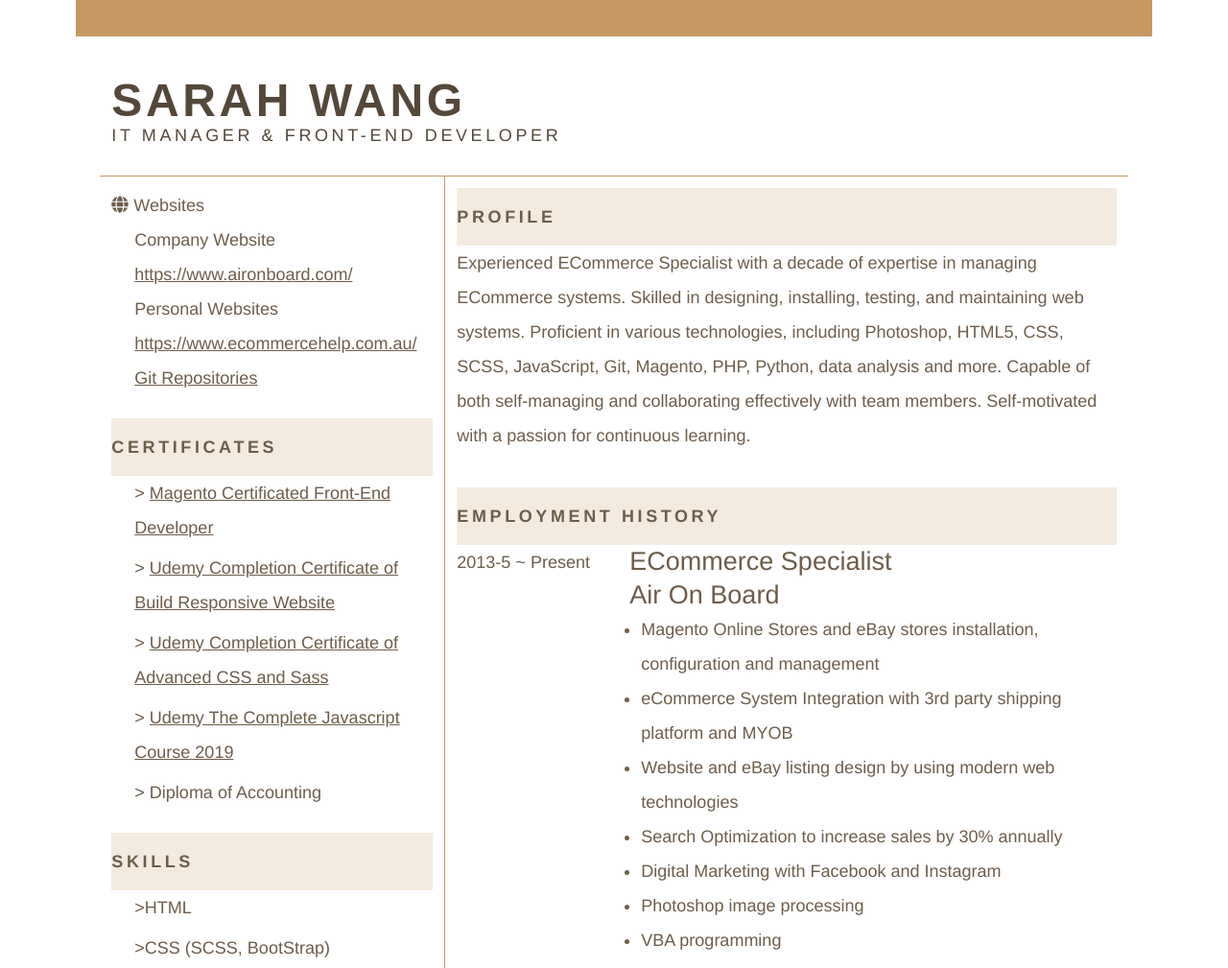
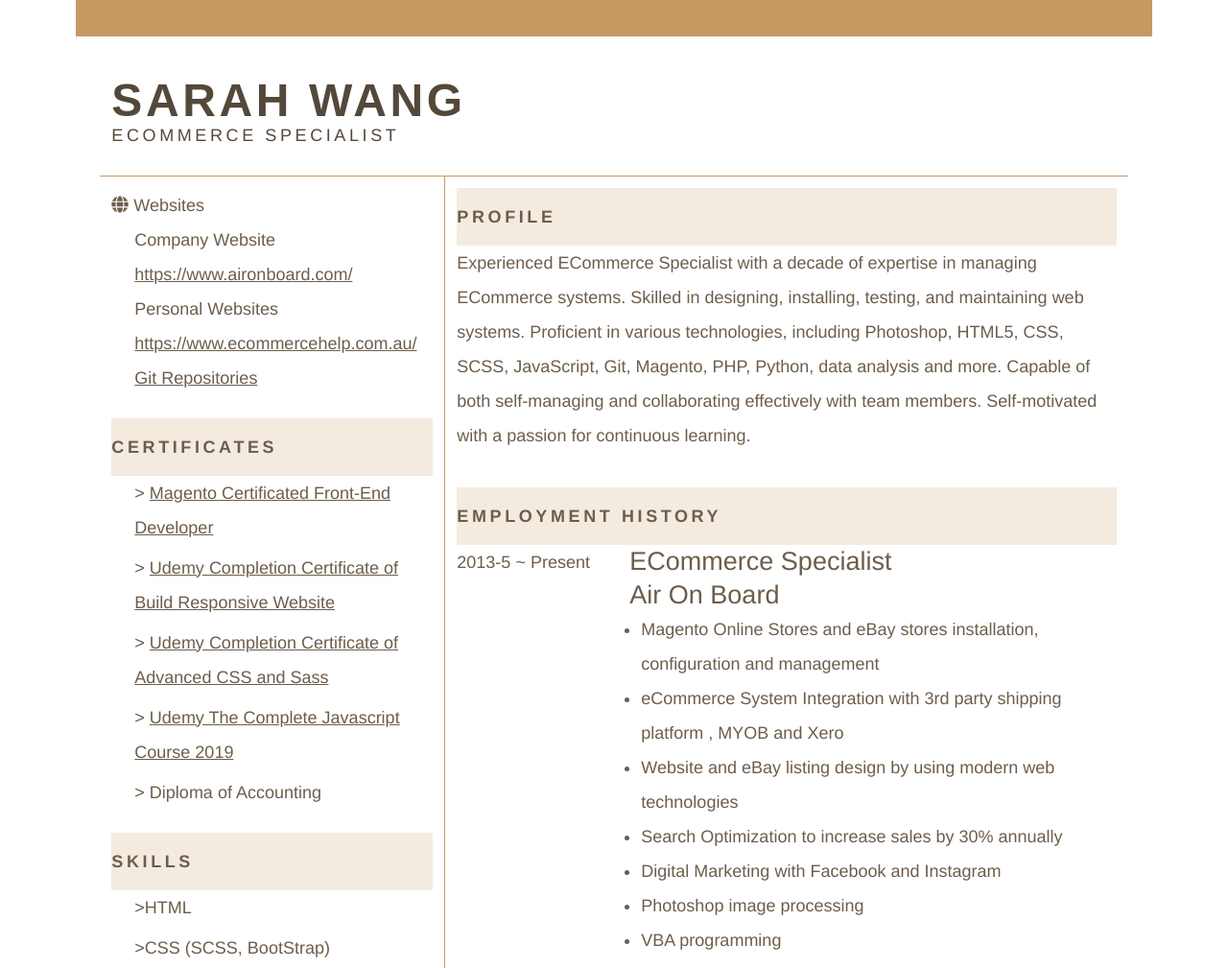
Before and after one commit to SarahW0/Resume, a website: page index.html in a window 1280 px wide. Shown: the top 1009 px of the page at 96% size. Drawn offline with Linux system fonts and the light colour scheme.

Commit message:
Update index.html

```diff
--- a/index.html
+++ b/index.html
@@ -26,7 +26,7 @@
   <body class="container">
     <header class="header">
       <h1 class="header__name">Sarah Wang</h1>
-      <p class="header__role">IT Manager & front-end developer</p>
+      <p class="header__role">ECommerce Specialist</p>
     </header>
     <div class="sidebar">
       <div class="profile">
@@ -146,7 +146,7 @@
               </li>
               <li>
                 eCommerce System Integration with 3rd party shipping platform
-                and MYOB
+                , MYOB and Xero
               </li>
               <li>
                 Website and eBay listing design by using modern web technologies
```
